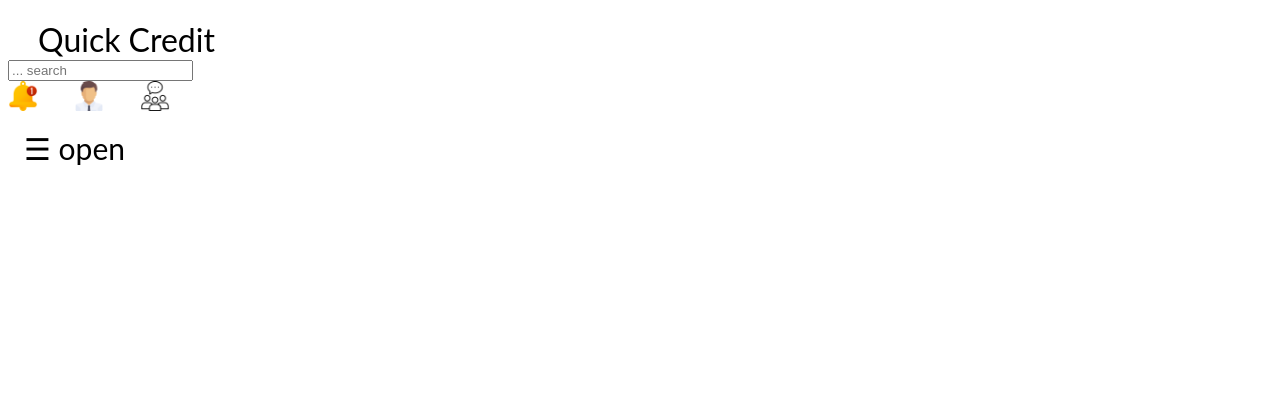
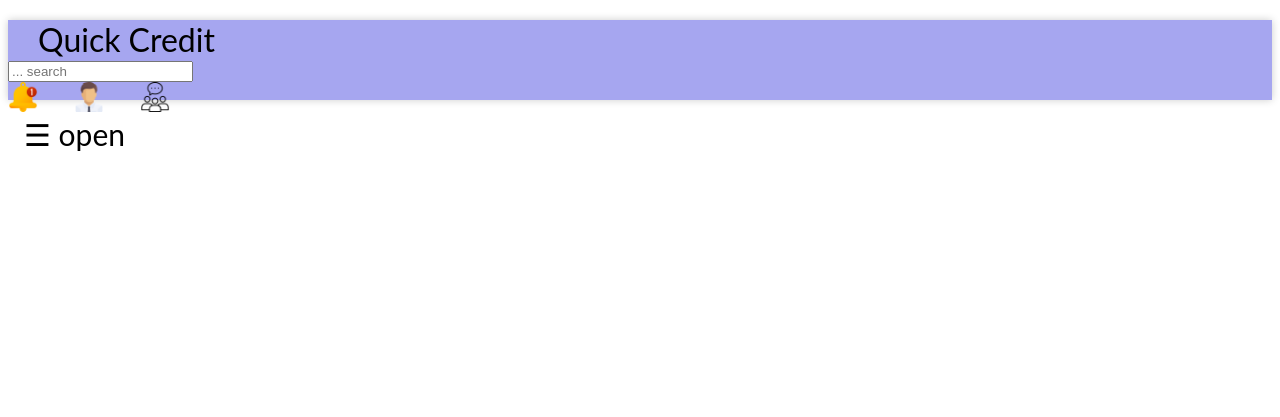
Before and after one commit to mwafrika/Quick_credit1, a plain HTML site: page Html/admin.html in a window 1280 px wide. Drawn offline with Linux system fonts and the light colour scheme; files that its build step writes are made by us from their sources; files whose address does not match are found by name.

Commit message:
initial commit

```diff
--- a/Html/admin.html
+++ b/Html/admin.html
@@ -5,7 +5,7 @@
     <meta http-equiv="X-UA-Compatible" content="IE=edge">
     <title>Page Title</title>
     <meta name="viewport" content="width=device-width, initial-scale=1">
-    <link rel="stylesheet" type="text/css" media="screen" href="Andela_design.css">
+    <link rel="stylesheet" type="text/css" media="screen" href="css/admin.css">
     <script src="main.js"></script>
 </head>
 
--- a/css/admin.css
+++ b/css/admin.css
@@ -2,11 +2,12 @@
 
   width: 100%;
   height: 80px;
-  background-color:whitesmoke;
-  box-shadow:0 0px 8px  rgba(0, 0, 0, 0.2);
-  /* float:left; */
+  background-color:#99eD;
+
+  box-shadow: 0 0px 8px  rgba(0, 0, 0, 0.2);
+  /* float:left;
    margin-left:0px;
-   display: flex;
+   display: inline;
    flex-direction: row;
 
    }
```
